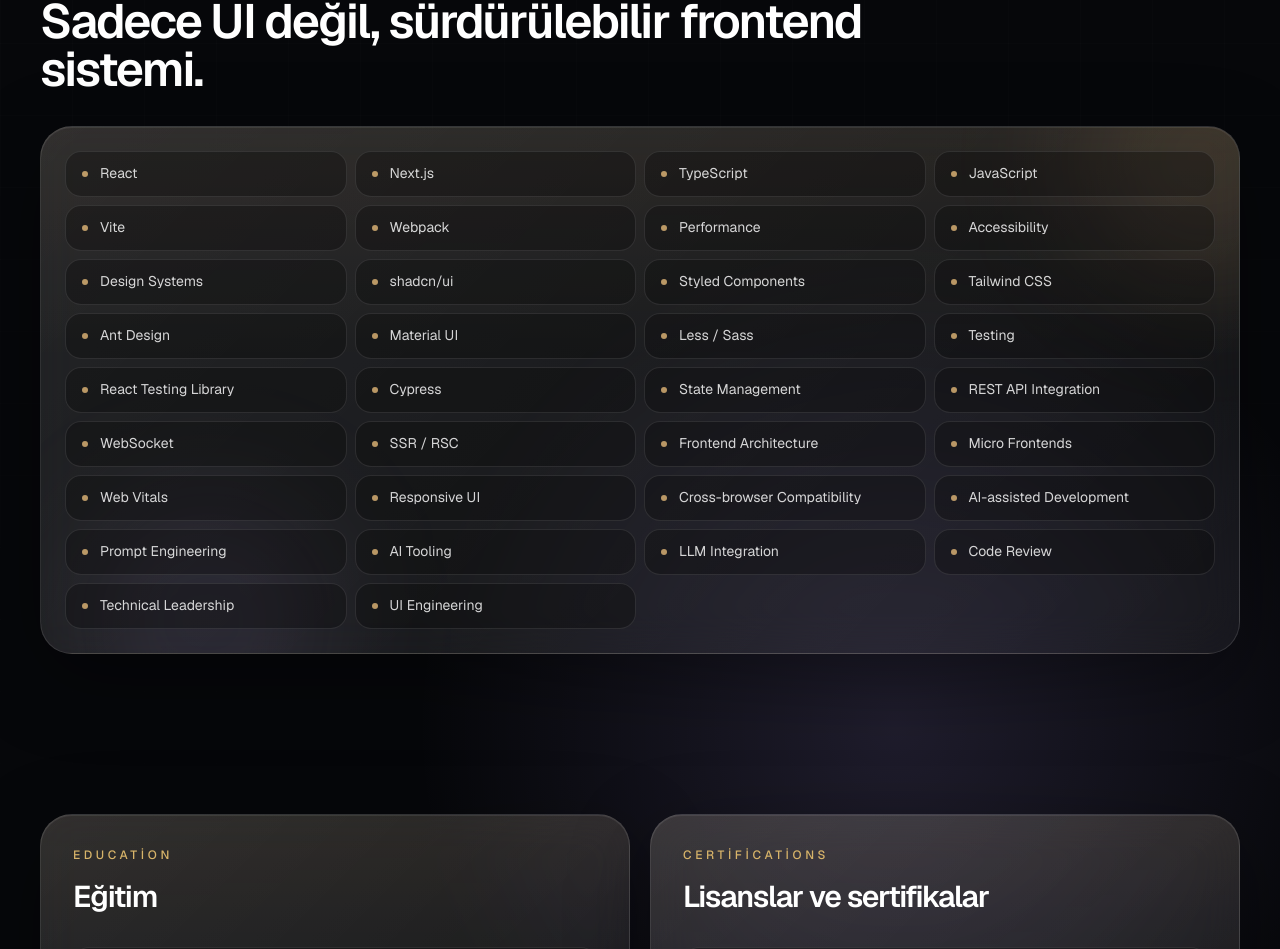
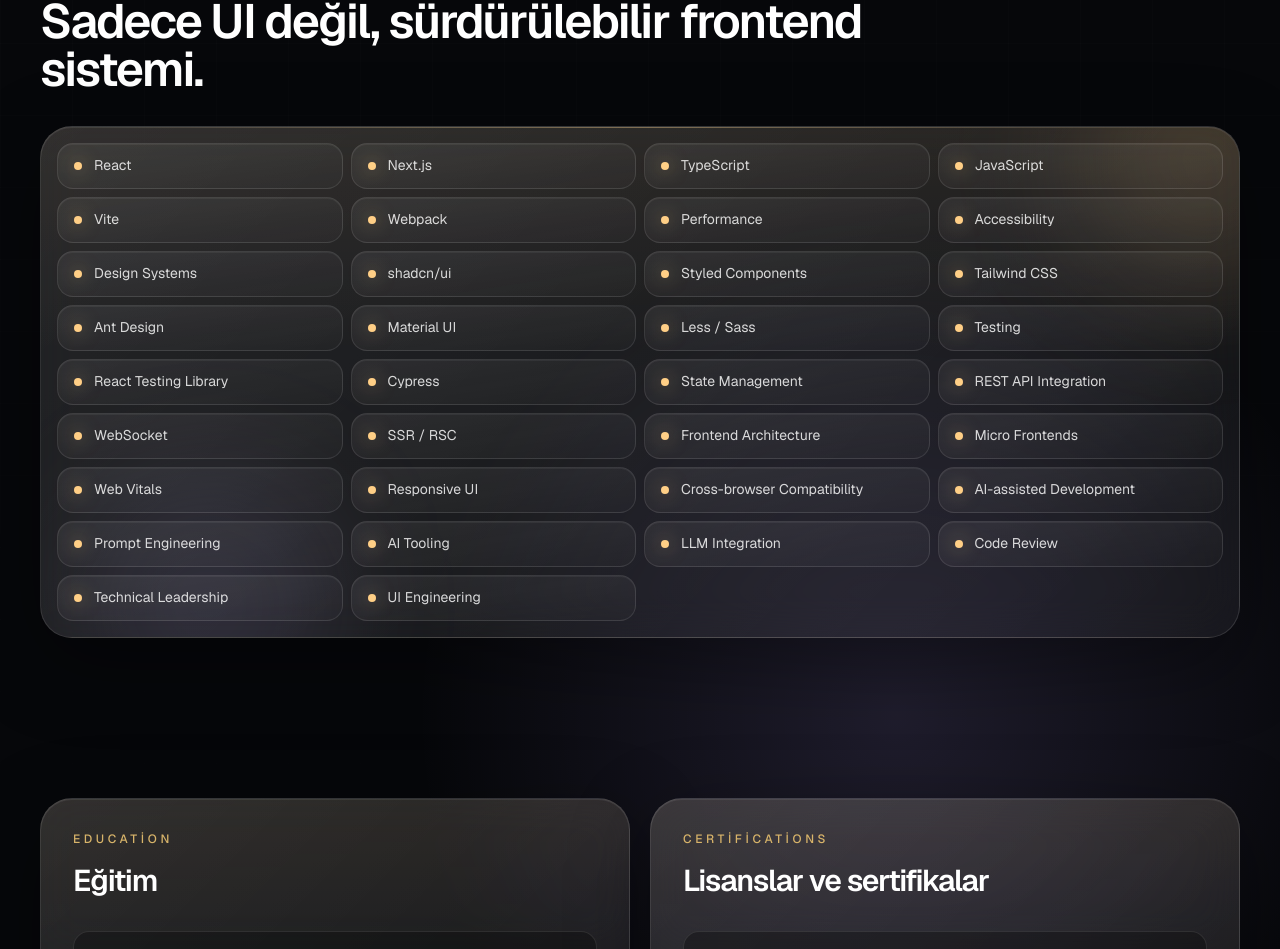
Before and after one commit to oguzhandedekoca/portfolio-nextjs16, a Next.js app: page / in a window 1280 px wide. Shown: the part 2477-3426 px from the top of the page. Built offline with nearby package versions, Linux system fonts and the light colour scheme.

Commit message:
ui improve

```diff
--- a/src/app/page.tsx
+++ b/src/app/page.tsx
@@ -288,13 +288,14 @@
             Sadece UI değil, sürdürülebilir frontend sistemi.
           </h2>
         </div>
-        <div className="glass relative overflow-hidden rounded-[2rem] p-4 sm:p-6">
-          <div className="absolute -right-24 -top-24 h-64 w-64 rounded-full bg-[#ffcf86]/12 blur-3xl" />
-          <div className="absolute -bottom-24 left-10 h-64 w-64 rounded-full bg-violet-300/10 blur-3xl" />
+        <div className="glass relative overflow-hidden rounded-[2rem] p-3 sm:p-4">
+          <div className="absolute inset-x-6 top-0 h-px bg-linear-to-r from-transparent via-[#ffcf86]/35 to-transparent" />
+          <div className="absolute -right-24 -top-24 h-64 w-64 rounded-full bg-[#ffcf86]/14 blur-3xl" />
+          <div className="absolute -bottom-24 left-10 h-64 w-64 rounded-full bg-violet-300/12 blur-3xl" />
           <div className="relative grid gap-2 sm:grid-cols-2 lg:grid-cols-3 xl:grid-cols-4">
             {skills.map((skill) => (
-              <div className="group flex items-center gap-3 rounded-2xl border border-white/10 bg-zinc-950/35 px-4 py-3 text-sm text-white/82 transition duration-300 hover:-translate-y-1 hover:border-[#ffcf86]/38 hover:bg-white/[0.07] hover:text-white hover:shadow-[0_16px_44px_rgba(0,0,0,0.24)]" key={skill}>
-                <span className="h-1.5 w-1.5 rounded-full bg-[#ffcf86]/70 transition group-hover:bg-[#ffcf86]" />
+              <div className="group flex items-center gap-3 rounded-2xl border border-white/10 bg-linear-to-br from-white/7 to-white/2 px-4 py-3 text-sm text-white/82 shadow-[inset_0_1px_0_rgba(255,255,255,0.055)] transition duration-300 hover:-translate-y-1 hover:border-[#ffcf86]/35 hover:from-[#ffcf86]/12 hover:to-white/4 hover:text-white hover:shadow-[0_18px_48px_rgba(0,0,0,0.26)]" key={skill}>
+                <span className="relative h-2 w-2 shrink-0 rounded-full bg-[#ffcf86] shadow-[0_0_18px_rgba(255,207,134,0.55)] transition group-hover:scale-125" />
                 {skill}
               </div>
             ))}
```
